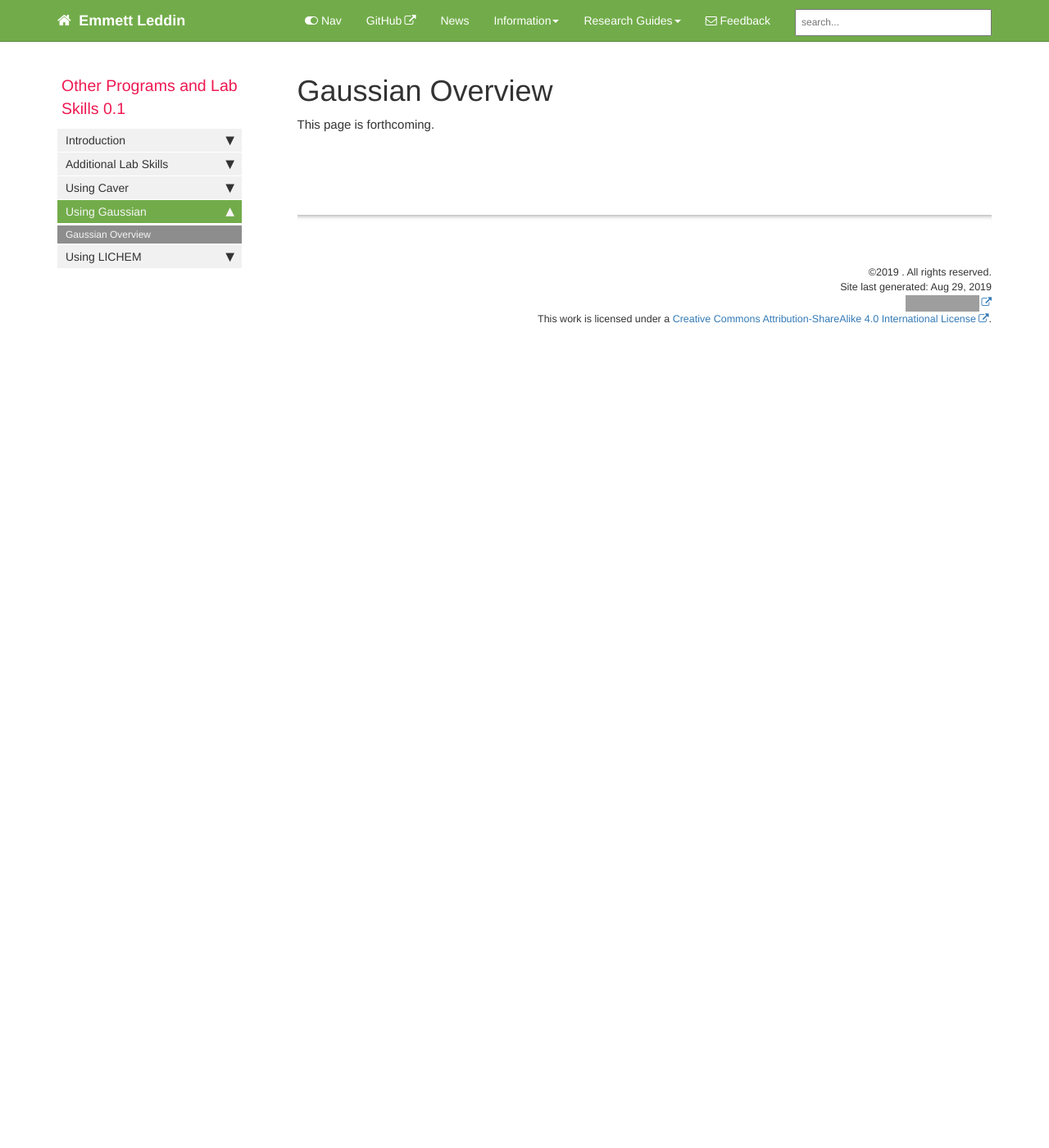
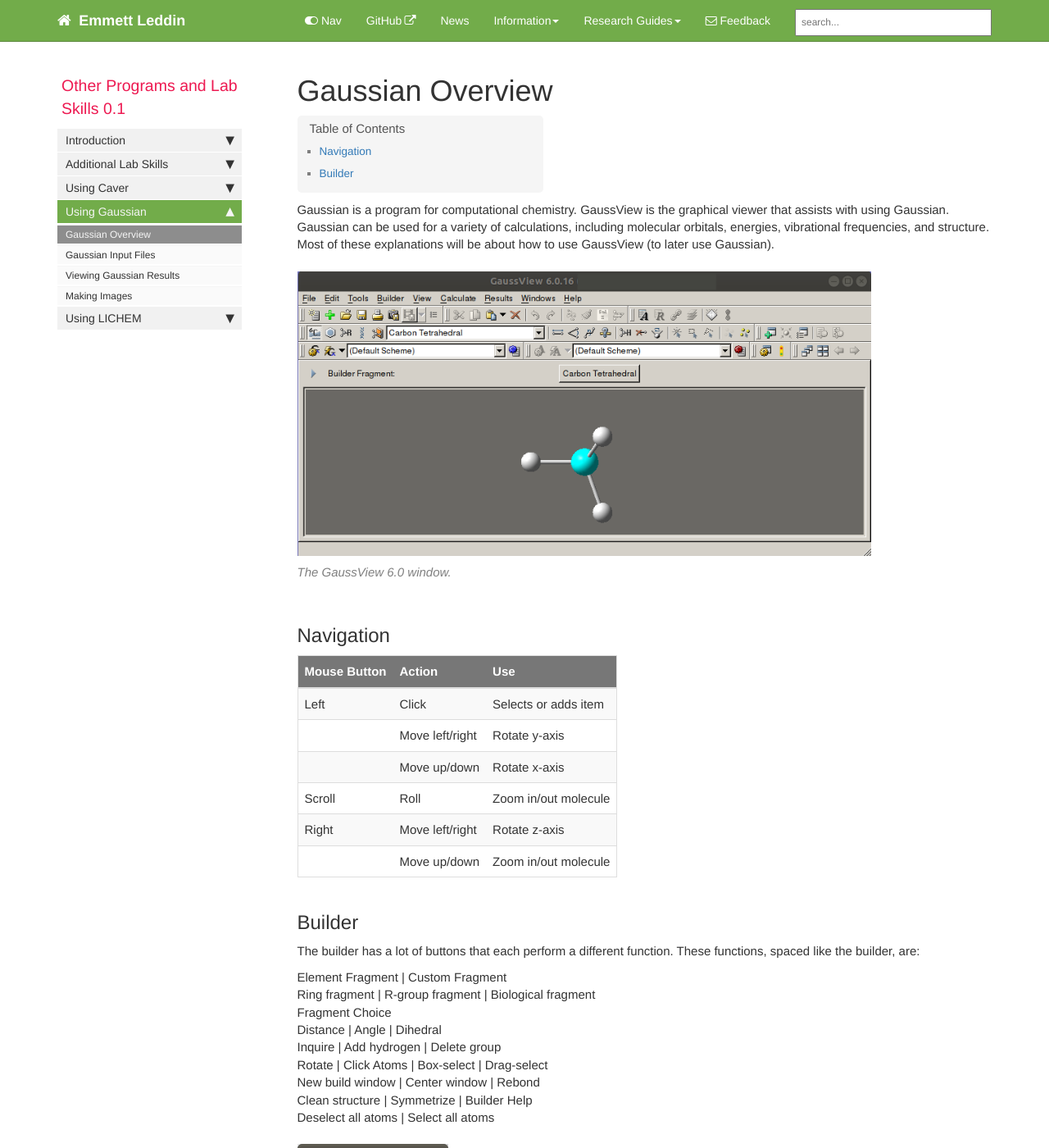
Before and after one commit to emleddin/comp-chem-website, a Jekyll site: the page built from pages/other_skills/Otherguide-gaussian-overview.md, in a window 1280 px wide and 1400 px high. Shown: the whole window at 82% size. Built offline with Jekyll 4.4.1, drawn with Linux system fonts in a browser that asks for light colours; comment, search, counter and statistics services are not loaded; some of the changed text lies outside the part shown; grey boxes are pictures that could not be loaded.

Commit message:
Updated Gaussian pages

```diff
--- a/pages/other_skills/Otherguide-gaussian-overview.md
+++ b/pages/other_skills/Otherguide-gaussian-overview.md
@@ -7,6 +7,53 @@ folder: other_skills
 
 <!-- <link rel="stylesheet" href="css/theme-blue.css"> -->
 
-This page is forthcoming.
+Gaussian is a program for computational chemistry. GaussView is the graphical
+viewer that assists with using Gaussian.
+Gaussian can be used for a variety of calculations, including molecular
+orbitals, energies, vibrational frequencies, and structure.
+Most of these explanations will be about how to use GaussView (to later use
+Gaussian).
+
+{% include image.html file="other_skills/Gaussian_options_window.png"
+alt="The top bar has the typical options of File, Edit, Tools, Builder, View,
+Calculate, Results, Windows, and Help. There are icons on the next three lines.
+In the builder fragment window is a Carbon Tetrahedral with the carbon
+selected." caption="The GaussView 6.0 window." %}
+
+## Navigation
+
+| Mouse Button | Action | Use |
+| ------------ | ------ | --- |
+| Left         | Click  | Selects or adds item |
+|              | Move left/right | Rotate y-axis |
+|              | Move up/down | Rotate x-axis |
+| Scroll       | Roll    | Zoom in/out molecule |
+| Right        | Move left/right | Rotate z-axis |
+|              | Move up/down | Zoom in/out molecule |
+
+## Builder
+
+The builder has a lot of buttons that each perform a different function. These
+functions, spaced like the builder, are:
+
+Element Fragment | Custom Fragment
+Ring fragment | R-group fragment | Biological fragment
+Fragment Choice
+Distance | Angle | Dihedral
+Inquire | Add hydrogen | Delete group
+Rotate | Click Atoms | Box-select | Drag-select
+New build window | Center window | Rebond
+Clean structure | Symmetrize | Builder Help
+Deselect all atoms | Select all atoms
+
+{% include image.html file="other_skills/Gaussian_builder.png"
+alt="There are a number of icons. The top row has a periodic table and a book.
+The next row has a hexagon, an R group, and a helix. The next line is a methane
+fragment. The fourth line has a bond length button, an angle button, and a
+dihedral button. The fifth line has a question mark, a hydrogen, and a red X.
+The sixth line has a rotation, click, box-select, and drag-select. Line seven
+has a new page, shrink, and rebond. The eighth line has a paintbrush, plane, and
+questionmark. The final line has an arrow with grayed circles and an arrow with
+yellow circles." caption="The GaussView builder." %}
 
 {% include links.html %}
```
Also changed, not shown: _data/sidebars/other_skills_sidebar.yml (+12 -0 lines), pages/other_skills/Otherguide-gaussian-images.md (added, +33 -0 lines), pages/other_skills/Otherguide-gaussian-input.md (added, +111 -0 lines), pages/other_skills/Otherguide-gaussian-results.md (added, +75 -0 lines), images/other_skills/Gaussian_builder.png (added), images/other_skills/Gaussian_methane_summary.png (added), images/other_skills/Gaussian_methane_vibrations.png (added), images/other_skills/Gaussian_options_window.png (added), images/other_skills/calculation_job_type.png (added), images/other_skills/calculation_method.png (added), images/other_skills/methane_Mulliken_charges.png (added), images/other_skills/solvation_models.png (added).
